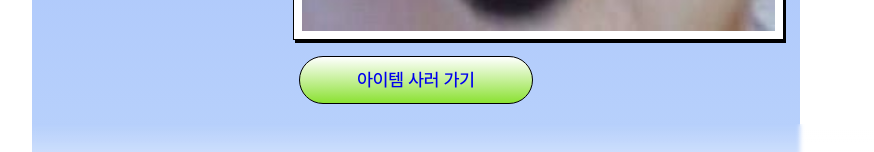
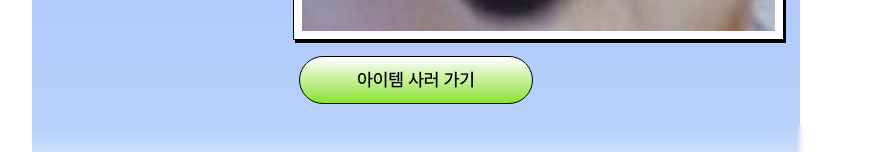
Before and after one commit to ssafy-cocody/project, a Next.js app in the folder frontend/: page / in a window 1280 px wide. In both pictures the pointer is over the link "아이템 사러 가기". Shown: the part 576-728 px from the top of the page, without its empty margins (224-1098 px from the left). Built offline with nearby package versions, Linux system fonts and the light colour scheme.

Commit message:
[S10P22A307-160] design: a 태그 decoration 제거

```diff
--- a/frontend/src/styles/globals.scss
+++ b/frontend/src/styles/globals.scss
@@ -90,6 +90,14 @@
   --zIndex-modal: 2;
 }
 
+a,
+a:visited,
+a:link,
+a:hover,
+a:active {
+  color: var(--color-black);
+}
+
 body {
   max-width: 768px;
   min-width: 320px;
--- a/frontend/src/styles/reset.scss
+++ b/frontend/src/styles/reset.scss
@@ -127,7 +127,11 @@
   border-collapse: collapse;
   border-spacing: 0;
 }
-a {
+a,
+a:visited,
+a:link,
+a:hover,
+a:active {
   text-decoration: none;
 }
 button {
```
